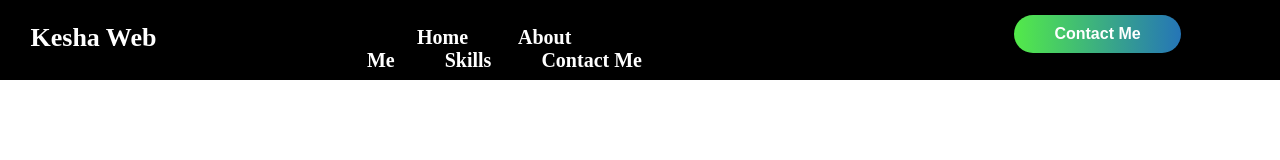
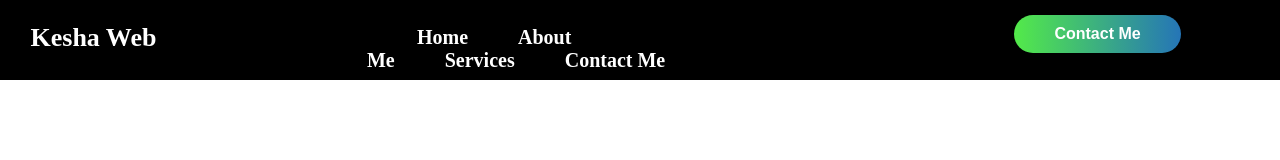
Before and after one commit to KeshaCodeolima/MY-Portfolio, a React (Create React App) app in the folder my-portfolio/: page / in a window 1280 px wide. Shown: the top 160 px of the page. Built offline with nearby package versions, Linux system fonts and the light colour scheme.

Commit message:
change the name skills to services and the herf linke name also

```diff
--- a/my-portfolio/src/Componets/Navbar.jsx
+++ b/my-portfolio/src/Componets/Navbar.jsx
@@ -14,7 +14,7 @@ function Navbar(){
                     <div className="iteams">
                         <a href="#home">Home</a>
                         <a href="#aboutme">About Me</a>
-                        <a href="#skills">Skills</a>
+                        <a href="#service">Services</a>
                         <a href="#contact">Contact Me</a>
                     </div>
                 </div>
```
